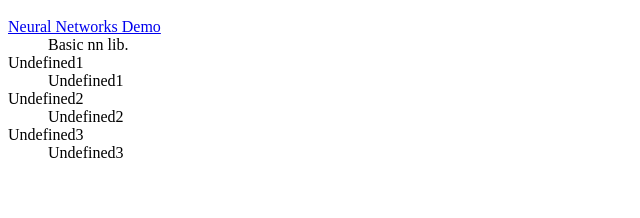
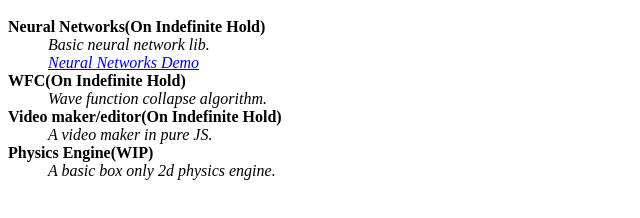
Before and after one commit to CommandNinja/CommandNinja.github.io, a plain HTML site: page index.html in a window 1280 px wide. Shown: the part 48-266 px from the top of the page, without its empty margins (0-640 px from the left). Drawn offline with Linux system fonts and the light colour scheme.

Commit message:
stylized

```diff
--- a/index.html
+++ b/index.html
@@ -1,11 +1,12 @@
 <h1>Projects</h1>
 <dl>
-<dt><a href="./Neural-Networks" target="_blank">Neural Networks Demo</a></dt>
-<dd>Basic nn lib.</dd>
-<dt>Undefined1</dt>
-<dd>Undefined1</dd>
-<dt>Undefined2</dt>
-<dd>Undefined2</dd>
-<dt>Undefined3</dt>
-<dd>Undefined3</dd>
+  <b><dt>Neural Networks(On Indefinite Hold)</dt></b>
+    <i><dd>Basic neural network lib.</dd></i>
+    <i><dd><a href="./Neural-Networks" target="_blank">Neural Networks Demo</a></dd></i>
+  <b><dt>WFC(On Indefinite Hold)</dt></b>
+    <i><dd>Wave function collapse algorithm.</dd></i>
+  <b><dt>Video maker/editor(On Indefinite Hold)</dt></b>
+    <i><dd>A video maker in pure JS.</dd></i>
+  <b><dt>Physics Engine(WIP)</dt></b>
+    <i><dd>A basic box only 2d physics engine.</dd></i>
 </dl>
```
